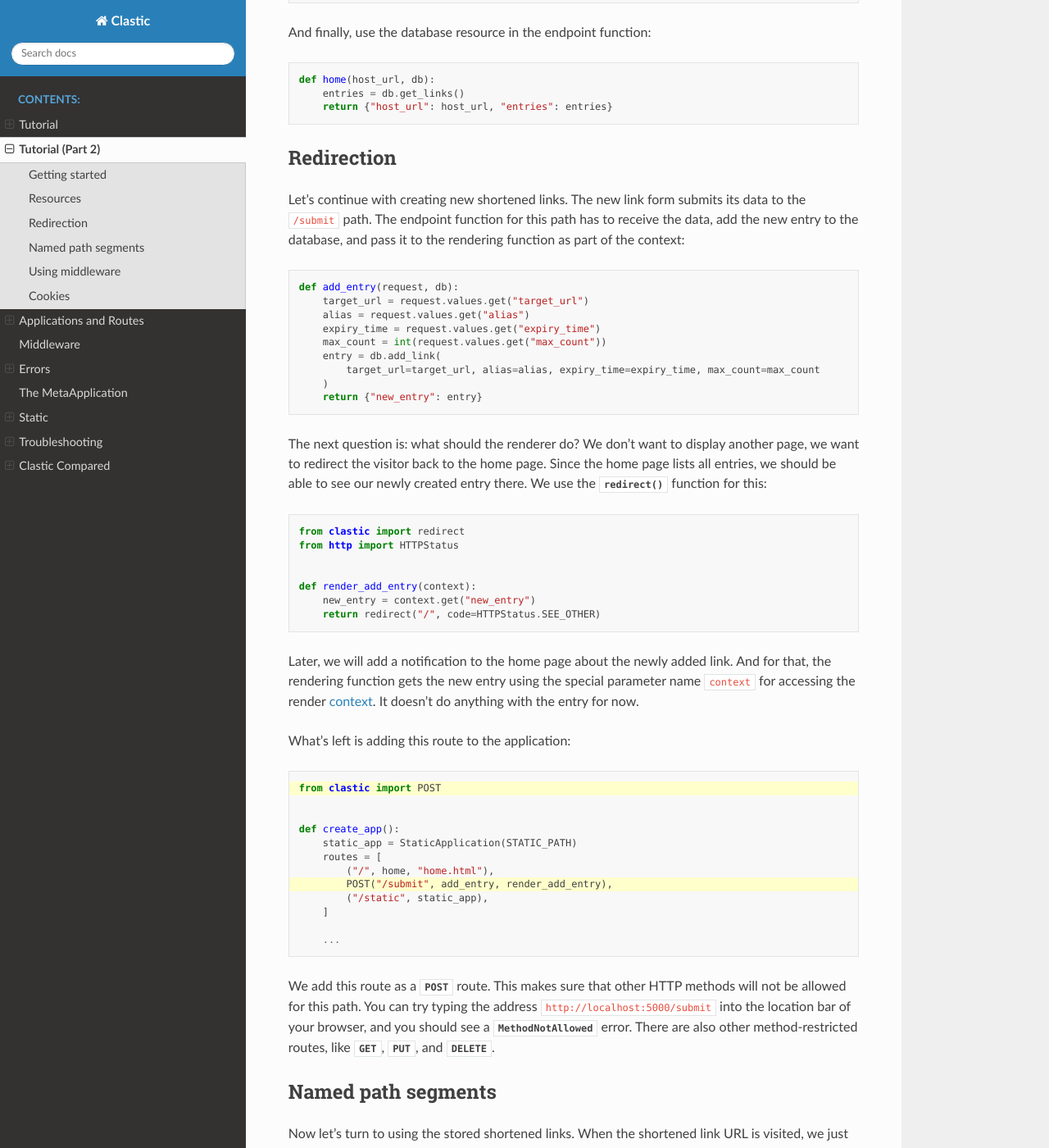
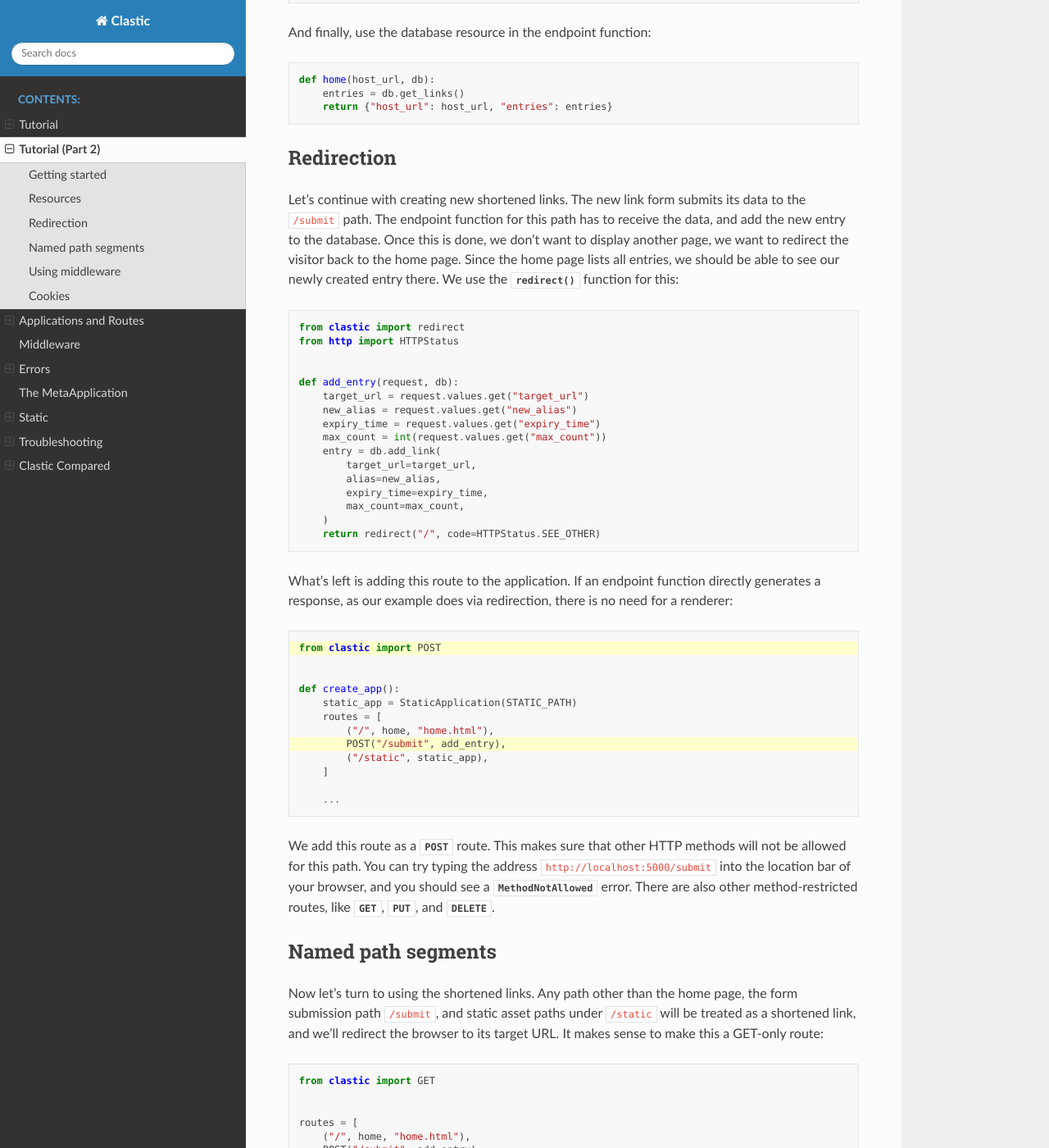
Before and after one commit to mahmoud/clastic, a Sphinx documentation site: the page built from docs/tutorial-part2.rst, in a window 1280 px wide and 1400 px high, scrolled down 5253 px. Shown: the whole window at 82% size. Built offline with Sphinx 7.4.7 and the Read the Docs theme 2.0.0, drawn with Linux system fonts in a browser that asks for light colours; some of the changed text lies outside the part shown.

Commit message:
remove the add entry rendering function

```diff
--- a/docs/tutorial-part2.rst
+++ b/docs/tutorial-part2.rst
@@ -75,8 +75,8 @@ Let's jump right in and start with the following application code:
 
 This is a very simple application that doesn't do anything
 that wasn't covered in the first part of the tutorial.
-Apart from the static assets, the application has only one route;
-and that endpoint doesn't provide any context to the renderer.
+Apart from the static assets, the application has only one route,
+and its endpoint doesn't provide any context to the renderer.
 
 And now for the template:
 
@@ -104,9 +104,9 @@ And now for the template:
                </p>
 
                <p>
-                 <label for="alias">Shortened as:</label>
-                 <span class='input-prefix'>{host_url}</span>
-                 <input type="text" id="alias" name="alias">
+                 <label for="new_alias">Shortened as:</label>
+                 <span class="input-prefix">{host_url}</span>
+                 <input type="text" id="alias" name="new_alias">
                  <span class="note">(optional)</span>
                </p>
 
@@ -186,7 +186,7 @@ Clastic lets us register *resources* with the application;
 these will be made available to endpoint functions when requested.
 
 Let's start by adding a simple, ini-style configuration file
-named :file:`erosion.ini`,
+named ``erosion.ini``,
 with the following contents:
 
 .. code-block:: ini
@@ -323,24 +323,9 @@ Redirection
 Let's continue with creating new shortened links.
 The new link form submits its data to the ``/submit`` path.
 The endpoint function for this path has to receive the data,
-add the new entry to the database,
-and pass it to the rendering function as part of the context:
-
-.. code-block:: python
-
-   def add_entry(request, db):
-       target_url = request.values.get("target_url")
-       alias = request.values.get("alias")
-       expiry_time = request.values.get("expiry_time")
-       max_count = int(request.values.get("max_count"))
-       entry = db.add_link(
-           target_url=target_url, alias=alias, expiry_time=expiry_time, max_count=max_count
-       )
-       return {"new_entry": entry}
-
-
-The next question is: what should the renderer do?
-We don't want to display another page, we want to redirect the visitor
+and add the new entry to the database.
+Once this is done,
+we don't want to display another page, we want to redirect the visitor
 back to the home page.
 Since the home page lists all entries,
 we should be able to see our newly created entry there.
@@ -352,18 +337,24 @@ We use the :func:`~clastic.redirect` function for this:
    from http import HTTPStatus
 
 
-   def render_add_entry(context):
-       new_entry = context.get("new_entry")
+   def add_entry(request, db):
+       target_url = request.values.get("target_url")
+       new_alias = request.values.get("new_alias")
+       expiry_time = request.values.get("expiry_time")
+       max_count = int(request.values.get("max_count"))
+       entry = db.add_link(
+           target_url=target_url,
+           alias=new_alias,
+           expiry_time=expiry_time,
+           max_count=max_count,
+       )
        return redirect("/", code=HTTPStatus.SEE_OTHER)
 
 
-Later, we will add a notification to the home page about the newly added link.
-And for that, the rendering function gets the new entry
-using the special parameter name ``context``
-for accessing the render :ref:`context <context-builtin>`.
-It doesn't do anything with the entry for now.
-
-What's left is adding this route to the application:
+What's left is adding this route to the application.
+If an endpoint function directly generates a response,
+as our example does via redirection,
+there is no need for a renderer:
 
 .. code-block:: python
    :emphasize-lines: 1, 8
@@ -375,7 +366,7 @@ What's left is adding this route to the application:
        static_app = StaticApplication(STATIC_PATH)
        routes = [
            ("/", home, "home.html"),
-           POST("/submit", add_entry, render_add_entry),
+           POST("/submit", add_entry),
            ("/static", static_app),
        ]
 
@@ -395,10 +386,12 @@ like :class:`~clastic.GET`, :class:`~clastic.PUT`, and
 Named path segments
 -------------------
 
-Now let's turn to using the stored shortened links.
-When the shortened link URL is visited,
-we just want to redirect the browser to the target URL.
-This is going to be a GET-only route:
+Now let's turn to using the shortened links.
+Any path other than the home page, the form submission path ``/submit``,
+and static asset paths under ``/static``
+will be treated as a shortened link,
+and we'll redirect the browser to its target URL.
+It makes sense to make this a GET-only route:
 
 .. code-block:: python
    :emphasize-lines: 8
@@ -408,16 +401,16 @@ This is going to be a GET-only route:
 
    routes = [
        ("/", home, "home.html"),
-       POST("/submit", add_entry, render_add_entry, middlewares=[new_link_mw]),
+       POST("/submit", add_entry),
        ("/static", static_app),
-       GET('/<alias>', use_entry),
+       GET("/<alias>", use_entry),
    ]
 
 
-The "alias" part of the path is placed between angular brackets
-to make that segment a named parameter to the endpoint function.
-And there is no need for a renderer in this case;
-the endpoint function will do the redirection right away:
+Angular brackets in route paths are used to name segments.
+The part of the path that matches the segment
+will then be available to the endpoint function
+as a parameter by the same name:
 
 .. code-block:: python
 
@@ -437,20 +430,22 @@ can be used to convert the form data into appropriate types
 and make them available to endpoint functions as parameters:
 
 .. code-block:: python
+   :emphasize-lines: 5-7, 12
 
    from clastic.middleware.form import PostDataMiddleware
 
 
    def create_app():
        new_link_mw = PostDataMiddleware(
-           {"target_url": str, "alias": str, "max_count": int, "expiry_time": str}
+           {"target_url": str, "new_alias": str, "max_count": int, "expiry_time": str}
        )
 
        static_app = StaticApplication(STATIC_PATH)
        routes = [
            ("/", home, "home.html"),
-           POST("/submit", add_entry, render_add_entry, middlewares=[new_link_mw]),
+           POST("/submit", add_entry, middlewares=[new_link_mw]),
            ("/static", static_app),
+           GET("/<alias>", use_entry),
        ]
 
        ...
@@ -461,23 +456,30 @@ anymore:
 
 .. code-block:: python
 
-   def add_entry(db, target_url, alias, expiry_time, max_count):
+   def add_entry(db, target_url, new_alias, expiry_time, max_count):
        entry = db.add_link(
-           target_url=target_url, alias=alias, expiry_time=expiry_time, max_count=max_count
+           target_url=target_url,
+           alias=new_alias,
+           expiry_time=expiry_time,
+           max_count=max_count,
        )
-       return {}
+       return redirect("/", code=HTTPStatus.SEE_OTHER)
 
 
 Cookies
 -------
 
-Let's go back to the issue of displaying a notice about newly added links.
-At the moment, the ``render_add_entry()`` endpoint function has the data
-about the new link,
-but redirecting to the home page requires passing that data
-over a new HTTP request.
-We can use a cookie to achieve this:
-the ``render_add_entry()`` function places the data in a cookie,
+At the moment, after adding a new entry,
+the endpoint function only redirects to the home page.
+Say we want to display a notice to the user
+indicating that the entry was successfully added.
+This requires passing the new entry data
+from the ``add_entry()`` endpoint function
+to the ``home()`` endpoint function.
+But redirection means a new HTTP request
+and we need a way of passing data over this new request.
+One way to achieve this would be using a cookie:
+the ``add_entry()`` function places the data in a cookie,
 and the ``home()`` function picks it up from there.
 
 Cookies can be accessed through ``request.cookies``,
@@ -512,18 +514,22 @@ The secret key for signing the cookie will be read from the configuration file:
 If a function wants to access this cookie,
 it just has to declare a parameter named ``cookie``.
 
-Here's how the rendering function stores the new alias in the cookie:
+Here's how the first endpoint function stores the new alias in the cookie:
 
 .. code-block:: python
 
-   def render_add_entry(context, cookie):
-       new_entry = context.get("new_entry")
-       if new_entry is not None:
-           cookie["new_entry_alias"] = new_entry["alias"]
+   def add_entry(db, cookie, target_url, new_alias, expiry_time, max_count):
+       entry = db.add_link(
+           target_url=target_url,
+           alias=new_alias,
+           expiry_time=expiry_time,
+           max_count=max_count,
+       )
+       cookie["new_entry_alias"] = new_alias
        return redirect("/", code=HTTPStatus.SEE_OTHER)
 
 
-And here's how the endpoint function gets the alias from the cookie,
+And here's how the second endpoint function gets the alias from the cookie,
 and puts it into the render context:
 
 .. code-block:: python
```
Also changed, not shown: other parts of docs/tutorial-part2.rst (+5 -5 lines), 2 other files.
